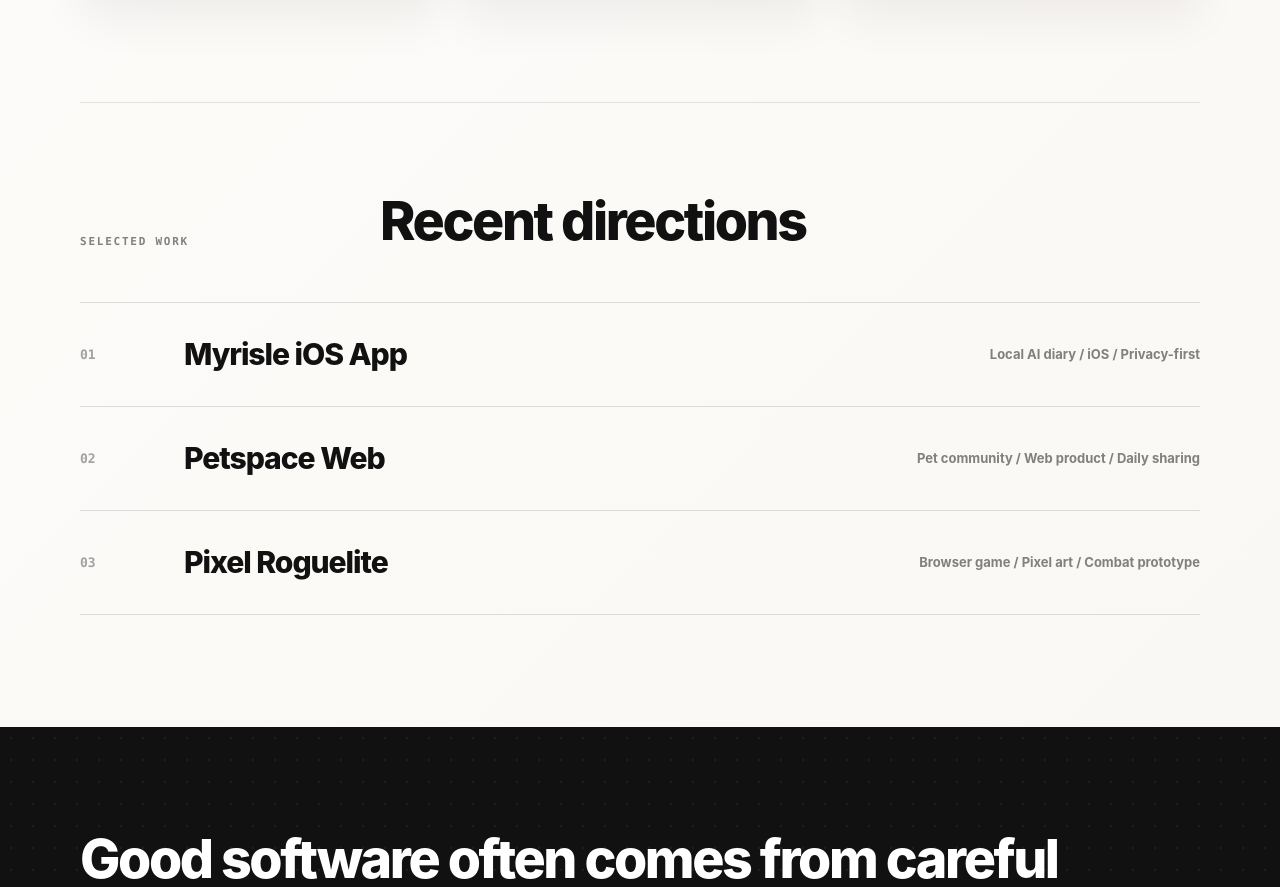
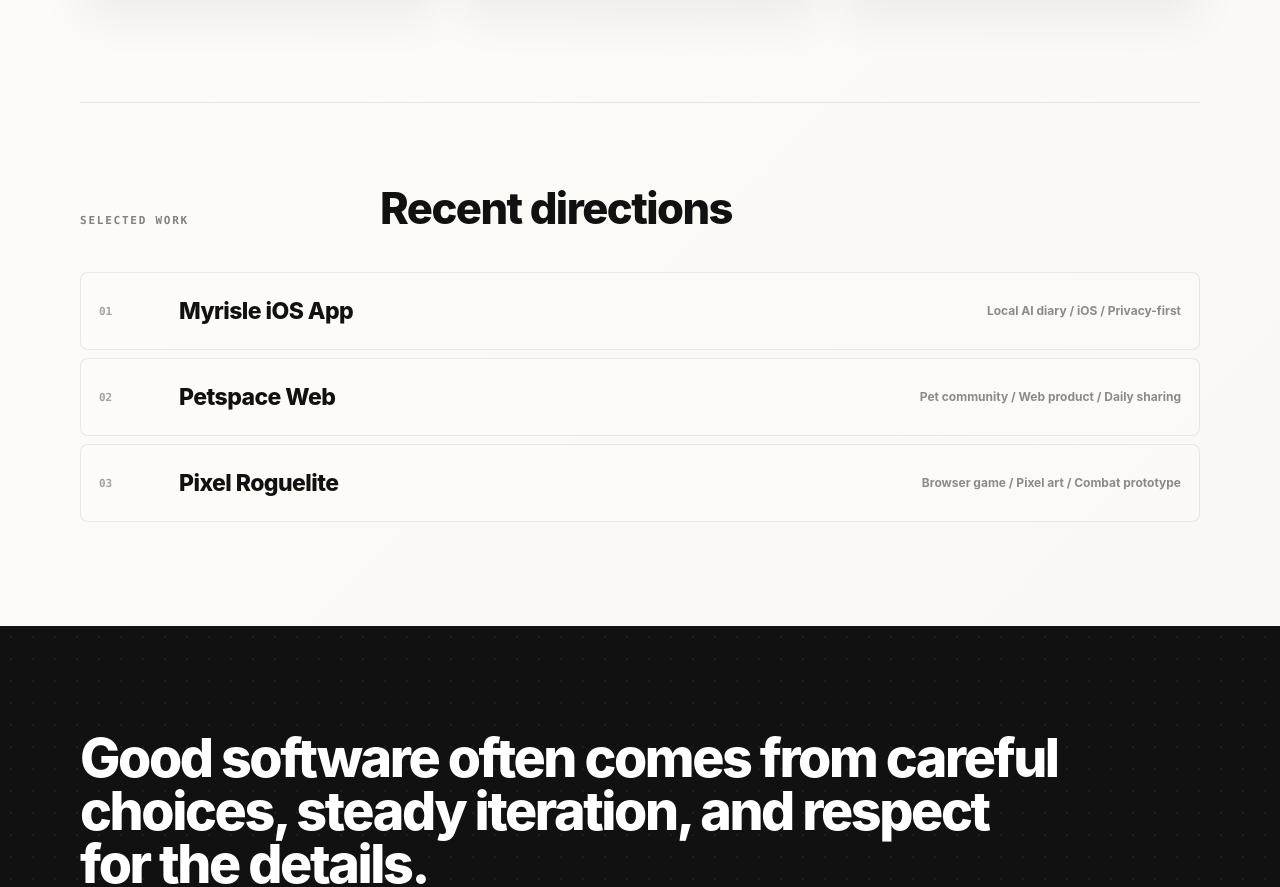
Before and after one commit to XiaoTongYuCode/xiaotongyu.com, a Next.js app: page / in a window 1280 px wide. Shown: the part 1479-2366 px from the top of the page. Built offline with nearby package versions, Linux system fonts and the light colour scheme.

Commit message:
Refine selected work list design

```diff
--- a/app/globals.css
+++ b/app/globals.css
@@ -383,61 +383,72 @@ section {
 }
 
 .work {
-  padding: 92px 0 112px;
-  border-top: 1px solid rgba(17, 17, 17, 0.1);
+  padding: 84px 0 104px;
+  border-top: 1px solid rgba(17, 17, 17, 0.08);
 }
 
 .workHeader {
   display: grid;
   grid-template-columns: 220px minmax(0, 1fr);
   gap: 80px;
-  align-items: end;
+  align-items: baseline;
+}
+
+.workHeader h2 {
+  font-size: clamp(28px, 3.4vw, 44px);
+  letter-spacing: -0.035em;
+  line-height: 1;
 }
 
 .workList {
   display: grid;
-  margin-top: 54px;
-  border-top: 1px solid rgba(17, 17, 17, 0.12);
+  gap: 8px;
+  margin-top: 42px;
 }
 
 .workItem {
   display: grid;
-  grid-template-columns: 80px minmax(0, 1fr) 360px;
-  gap: 24px;
+  grid-template-columns: 58px minmax(0, 1fr) minmax(210px, 340px);
+  gap: 22px;
   align-items: center;
-  min-height: 104px;
-  border-bottom: 1px solid rgba(17, 17, 17, 0.12);
+  min-height: 78px;
+  padding: 0 18px;
+  border: 1px solid rgba(17, 17, 17, 0.08);
+  border-radius: 8px;
+  background: rgba(255, 255, 255, 0.22);
   transition:
     background 220ms ease,
-    padding 220ms ease,
+    border-color 220ms ease,
     transform 220ms ease;
 }
 
 .workItem:hover {
-  padding: 0 20px;
-  background: rgba(17, 17, 17, 0.035);
+  border-color: rgba(17, 17, 17, 0.16);
+  background: rgba(255, 255, 255, 0.56);
+  transform: translateY(-1px);
 }
 
 .workItem span {
   color: rgba(17, 17, 17, 0.38);
   font-family:
     "SFMono-Regular", Consolas, "Liberation Mono", Menlo, monospace;
-  font-size: 13px;
+  font-size: 11px;
   font-weight: 800;
 }
 
 .workItem h3 {
   margin: 0;
-  font-size: clamp(22px, 2.35vw, 34px);
+  font-size: clamp(18px, 1.8vw, 24px);
   font-weight: 800;
-  letter-spacing: -0.035em;
+  letter-spacing: -0.025em;
 }
 
 .workItem p {
   margin: 0;
-  color: rgba(17, 17, 17, 0.52);
-  font-size: 13px;
+  color: rgba(17, 17, 17, 0.48);
+  font-size: 12px;
   font-weight: 700;
+  line-height: 1.35;
   text-align: right;
 }
 
@@ -573,7 +584,9 @@ section {
   }
 
   .workItem {
-    grid-template-columns: 52px minmax(0, 1fr);
+    grid-template-columns: 40px minmax(0, 1fr);
+    min-height: 88px;
+    padding: 14px 16px;
   }
 
   .workItem p {
--- a/app/page.tsx
+++ b/app/page.tsx
@@ -119,7 +119,7 @@ export default function Home() {
         <div className="workList">
           {selectedWork.map((work) => (
             <a
-              className="workItem reveal magnetic"
+              className="workItem reveal"
               href={work.url}
               key={work.title}
               target="_blank"
```
